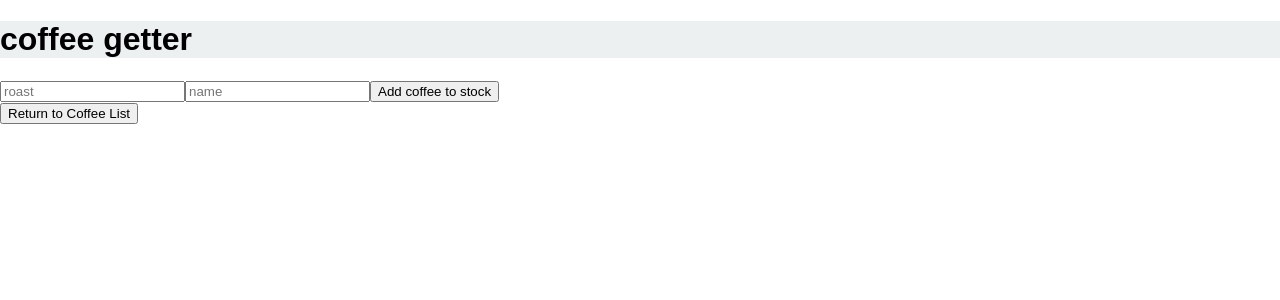
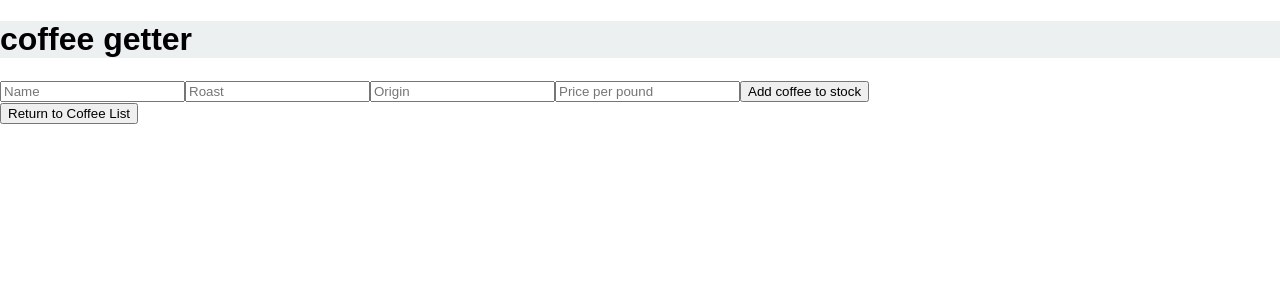
Before and after one commit to jpalaoro197/inventory-tracker, a React (Create React App) app: page / in a window 1280 px wide. Both pictures are taken after a click on the button "Add Coffee". Shown: the top 300 px of the page. Built offline with nearby package versions, Linux system fonts and the light colour scheme.

Commit message:
re add the origin and price fields.

```diff
--- a/src/Components/Coffee.js
+++ b/src/Components/Coffee.js
@@ -6,6 +6,8 @@ function Coffee(props){
     <React.Fragment>
       <div onClick = {() => props.whenCoffeeClicked(props.id)}>
         <h3>{props.name} - {props.roast}</h3>
+        <p><em>Origin: {props.origin}</em></p>
+        <p><em>Price:${props.price}.00</em></p>
         <p><em>pounds remaining: {props.stock}</em></p>
         <hr/>
       </div>
@@ -16,6 +18,8 @@ function Coffee(props){
 Coffee.propTypes = {
   roast: PropTypes.string,
   name: PropTypes.string,
+  origin: PropTypes.string,
+  price: PropTypes.number,
   id: PropTypes.string,
   stock: PropTypes.number,
   whenCoffeeClicked: PropTypes.func
--- a/src/Components/CoffeeDetail.js
+++ b/src/Components/CoffeeDetail.js
@@ -8,6 +8,8 @@ function CoffeeDetail(props){
     <React.Fragment>
         <h1>Coffee Details</h1>
         <h3>{coffee.name} - {coffee.roast}</h3>
+        <p><em>Origin: {coffee.origin}</em></p>
+        <p><em>Price:${coffee.price}.00</em></p>
         <p><em>{coffee.stock}</em></p>
         { coffee.stock > 0 ? <button id="mainBtn" onClick= {props.removePound}>Sell Pound</button> : null}
     </React.Fragment>
--- a/src/Components/CoffeeList.js
+++ b/src/Components/CoffeeList.js
@@ -11,6 +11,8 @@ function CoffeeList(props){
                 whenCoffeeClicked = { props.onCoffeeSelection }
                 name={coffee.name}
                 roast={coffee.roast}
+                origin={coffee.origin}
+                price={coffee.price}
                 stock={coffee.stock}
                 id={coffee.id}
                 key={coffee.id}/>
--- a/src/Components/NewCoffeeForm.js
+++ b/src/Components/NewCoffeeForm.js
@@ -8,8 +8,11 @@ function NewCoffeeForm(props){
   function handleNewCoffeeFormSubmission(event) {
     event.preventDefault();
     props.onNewCoffeeCreation({
+      name: event.target.name.value,
       roast: event.target.roast.value,
-      name: event.target.name.value,
+      origin: event.target.origin.value,
+      price: event.target.price.value,
+
       id: v4(),
       stock: 130
     });
--- a/src/Components/ReusableForm.js
+++ b/src/Components/ReusableForm.js
@@ -9,13 +9,24 @@ function ReusableForm(props) {
           <input
             className="mx-3"
             type='text'
-            name='roast'
-            placeholder='roast' />
+            name='name'
+            placeholder='Name' />
           <input
             className="mx-3"
             type='text'
-            name='name'
-            placeholder='name' />
+            name='roast'
+            placeholder='Roast' />
+            <input
+            className="mx-3"
+            type='text'
+            name='origin'
+            placeholder='Origin' />
+          <input
+            className="mx-3"
+            type='number'
+            name='price'
+            placeholder='Price per pound' />
+
           <button id="mainBtn"type='submit'>{props.buttonText}</button>
       </form>
     </React.Fragment>
```
